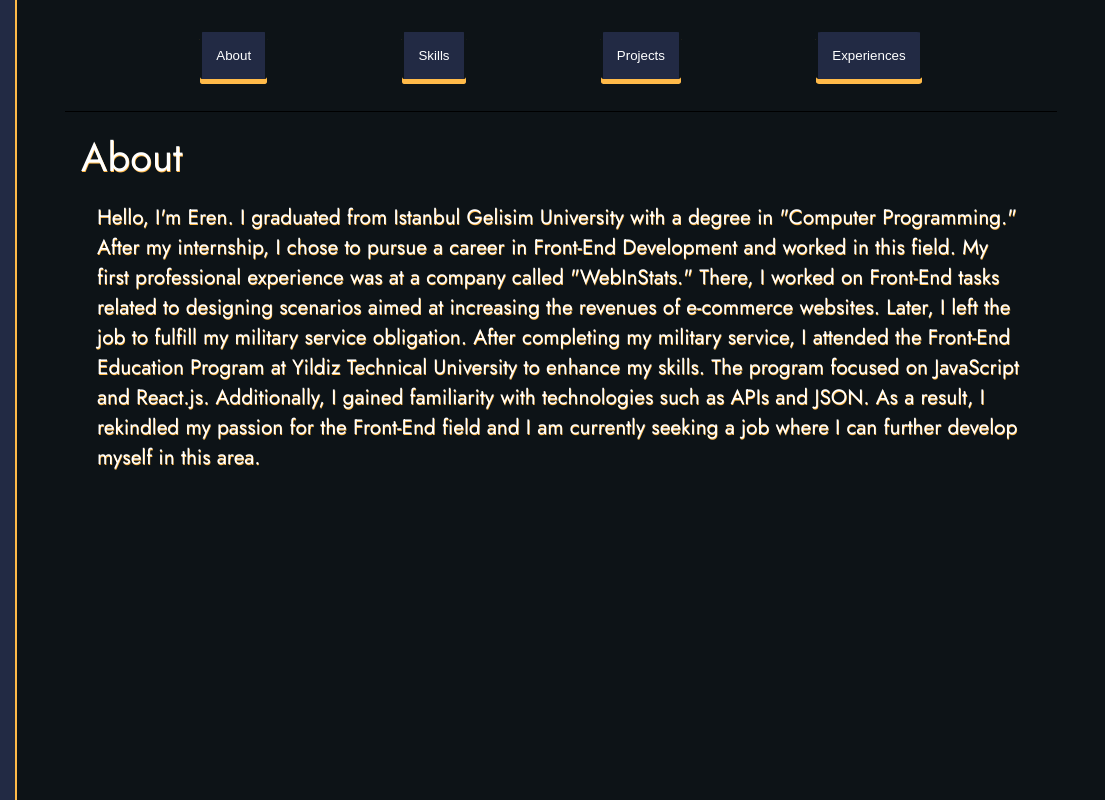
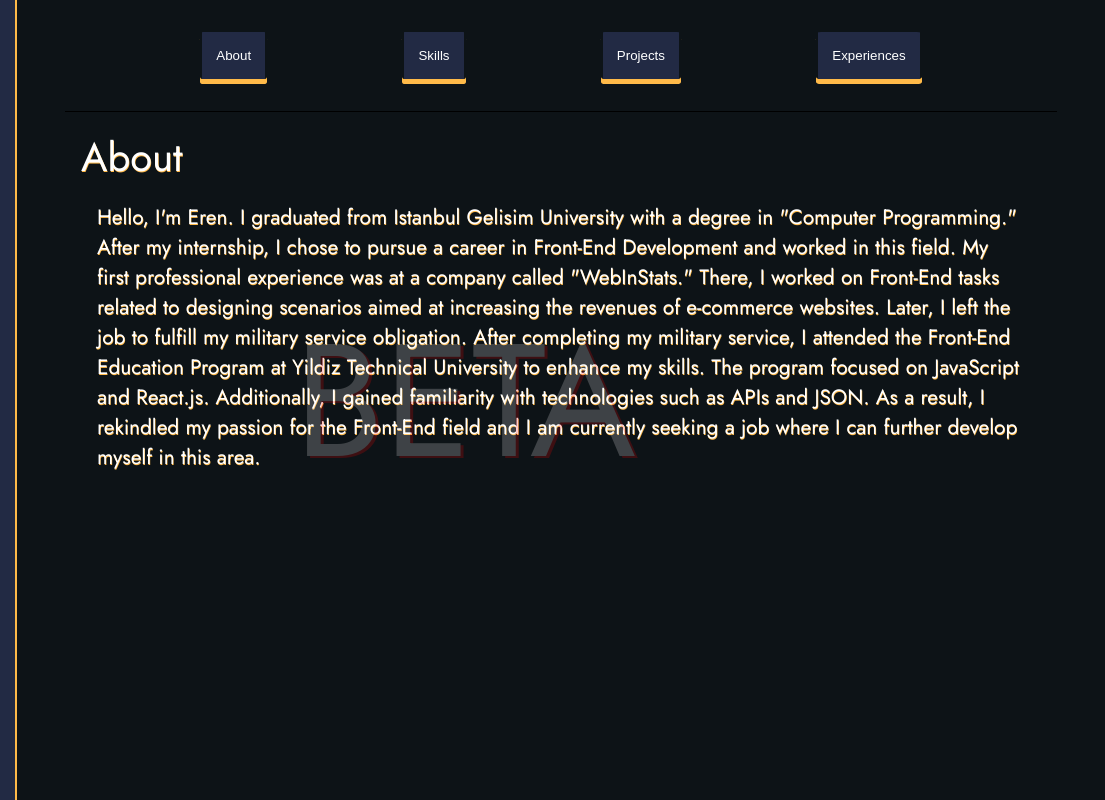
Before and after one commit to macidko/portfolio, a plain HTML site: page index.html in a window 1280 px wide. Shown: the full height of the page, 175-1280 px from the left. Drawn offline with Linux system fonts and the light colour scheme.

Commit message:
beta text

```diff
--- a/index.html
+++ b/index.html
@@ -15,10 +15,26 @@
         integrity="sha512-SzlrxWUlpfuzQ+pcUCosxcglQRNAq/DZjVsC0lE40xsADsfeQoEypE+enwcOiGjk/bSuGGKHEyjSoQ1zVisanQ=="
         crossorigin="anonymous" referrerpolicy="no-referrer" />
     <title>Eren Macit</title>
+
+    <style>
+        #beta {
+            width: 100%;
+            height: 100%;
+            position: absolute;
+            display: flex;
+            align-items: center;
+            justify-content: center;
+            color: white;
+            text-shadow: 3px 2px red;
+            font-size: 10em;
+            opacity: 0.2;
+        }
+    </style>
 </head>
 
 <body>
     <div class="container">
+        <div id="beta">BETA</div>
 
         <!-- NAVIGATION BAR *START* -->
         <nav>
```
